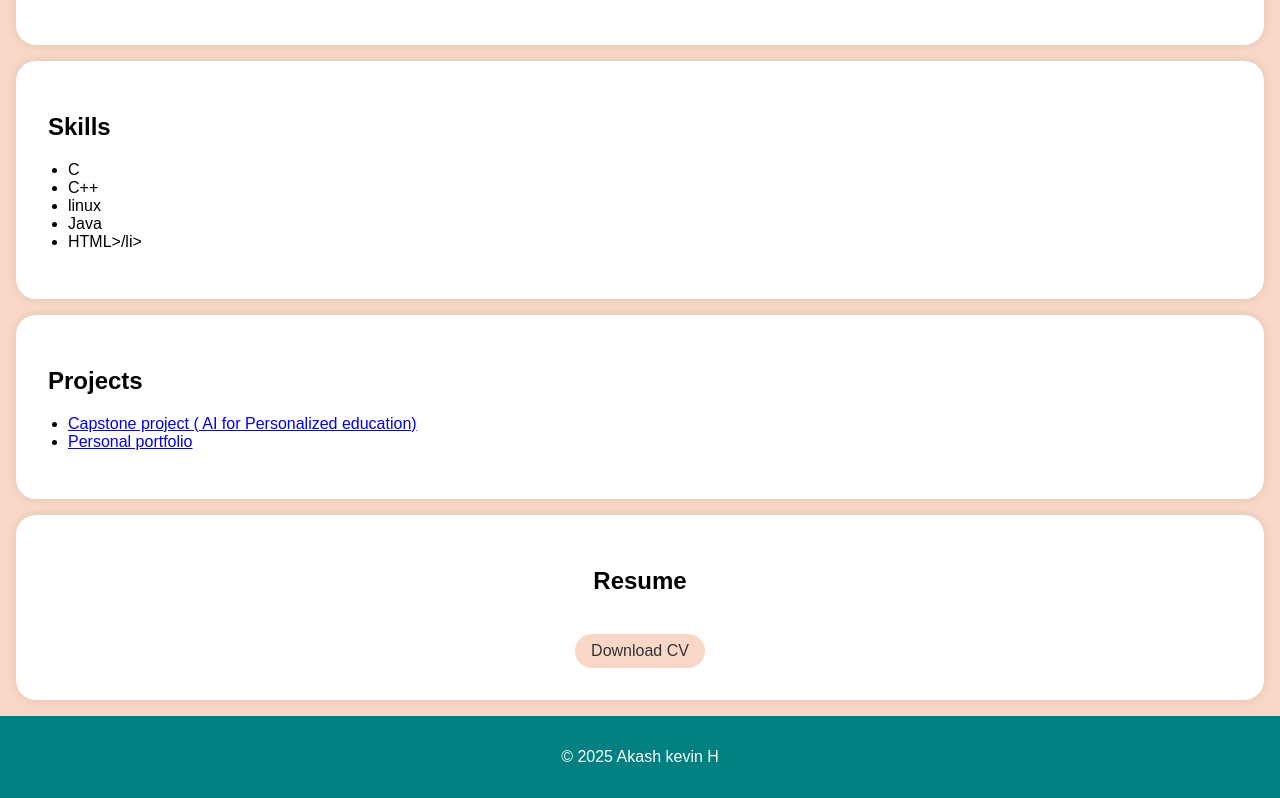
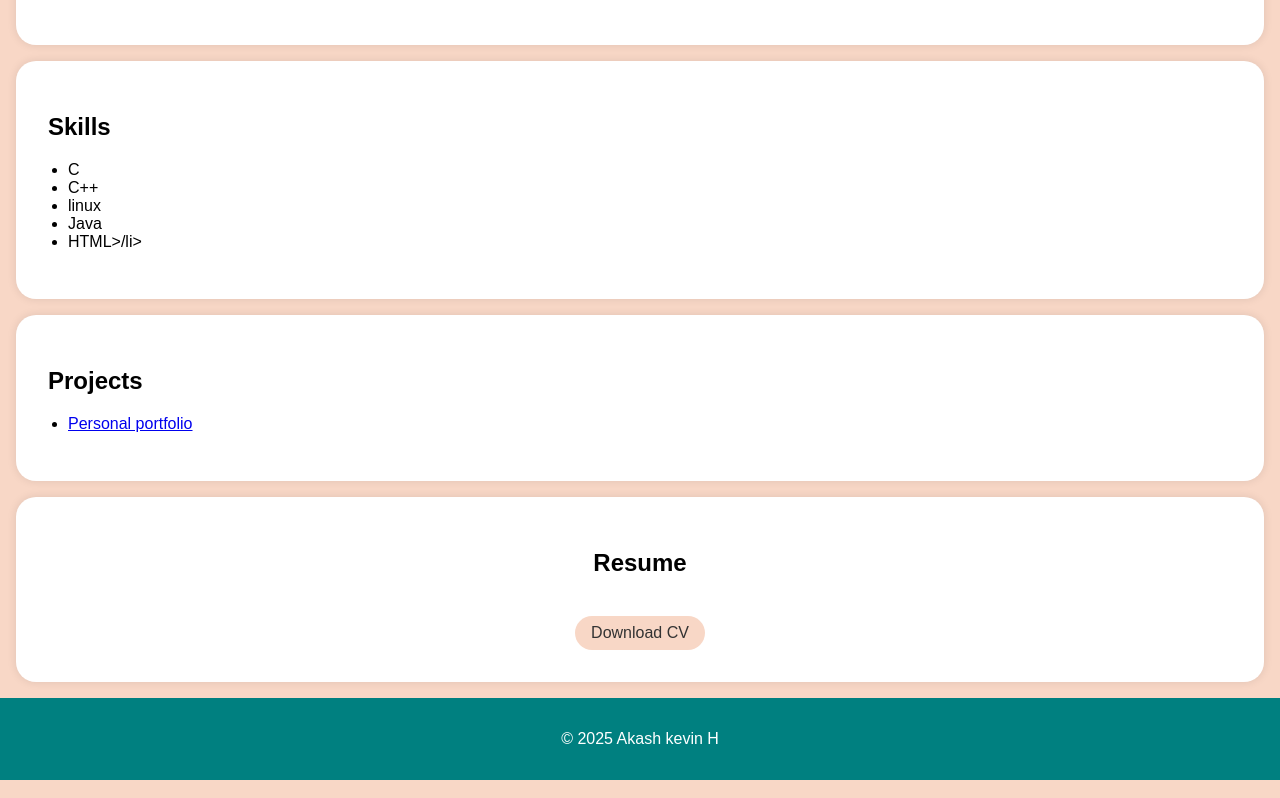
Before and after one commit to akashkevinh2006/digital-portfolio, a plain HTML site: page index.html in a window 1280 px wide. Shown: the part 663-1461 px from the top of the page. Drawn offline with Linux system fonts and the light colour scheme.

Commit message:
index.html

```diff
--- a/index.html
+++ b/index.html
@@ -151,7 +151,6 @@ Affiliated to Bharathiar University</p>
         <div class="section-content">
             <h2>Projects</h2>
             <ul>
-                <li><a href="#">Capstone project ( AI for Personalized education)</a></li>
                 <li><a href="#">Personal portfolio </a></li>
 
                 <!-- Add more project links here -->
```
